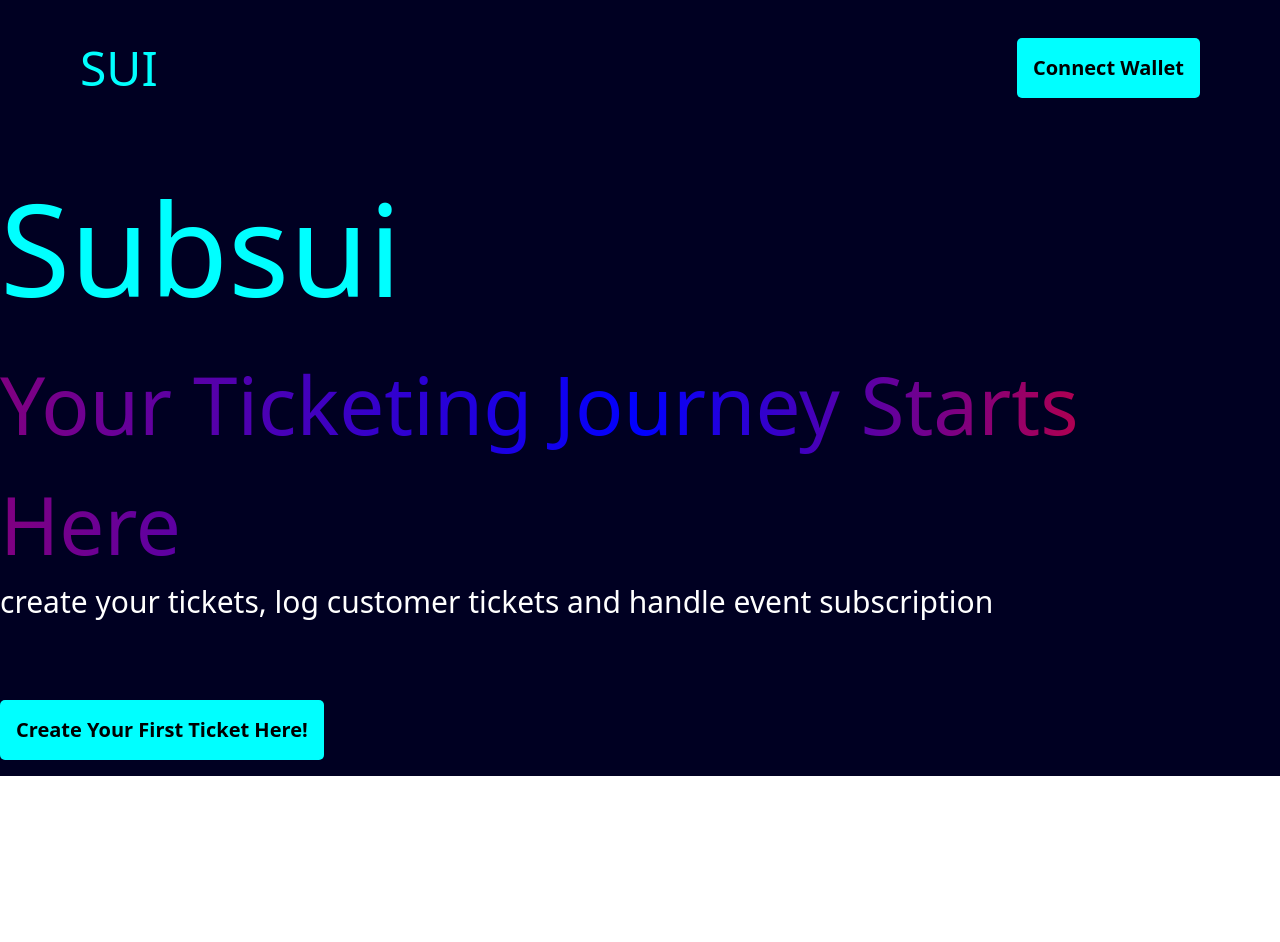
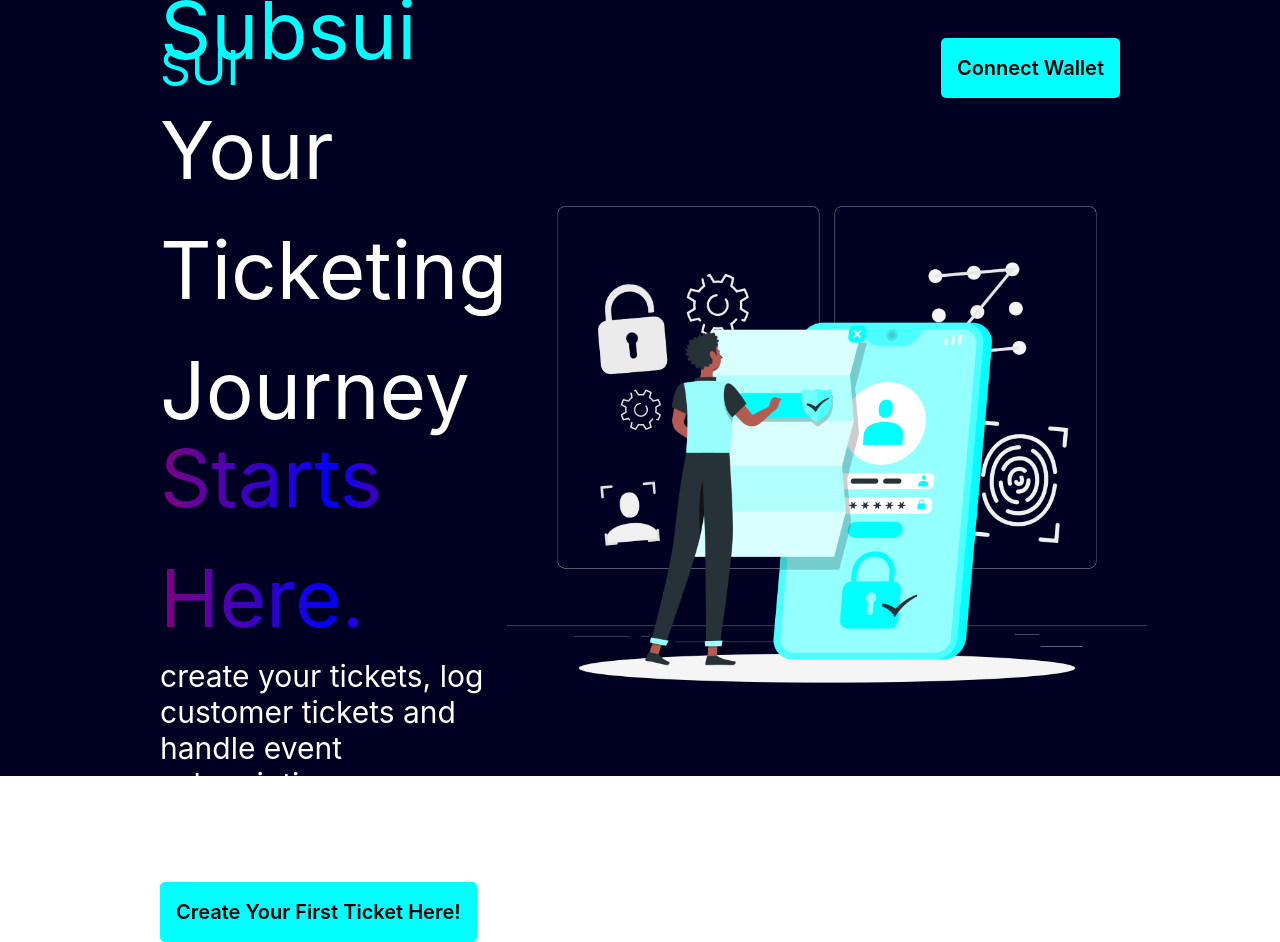
Before and after one commit to FRANKLIN-Intellisence/subsui, a React (Vite) app: page / in a window 1280 px wide. Before the commit the page ends 800 px from the top, so only its background shows below. Built offline with nearby package versions, Linux system fonts and the light colour scheme.

Commit message:
New landing page

```diff
--- a/src/index.css
+++ b/src/index.css
@@ -6,3 +6,6 @@
   -webkit-background-clip: text;
   -webkit-text-fill-color: transparent;
 }
+.font-custom {
+  font-family: 'Inter', sans-serif;
+}
--- a/src/pages/LandingPage.tsx
+++ b/src/pages/LandingPage.tsx
@@ -1,21 +1,24 @@
 import Buttons from '../atoms/Buttons.js'
-// import Landing from '../assets/landing.jpg'
+import Landing from '../assets/landing2.png'
 const LandingPage = () => {
     return (
-        <div className='bg-[#000022] text-[#ffffff] font-sans-serif'>
-            <div className='flex flex-row items-center justify-between py-8 px-20'>
-                <h1 className='text-[#00ffff] text-[3rem]'>SUI</h1>
+        <div className='bg-[#000022] text-[#ffffff] font-custom w-full flex flex-col'>
+            <div className='flex flex-row items-center justify-between py-8 px-[10rem]'>
+                <h1 className='text-[#00ffff] text-[3rem] font-custom'>SUI</h1>
                 <Buttons name="Connect Wallet"/>
             </div>
 
-            <div className='flex flex-row items-center justify-center h-[80vh] '>
-                <div className='font-sans-serif'>
-                <h2 className='text-[8rem] text-[#00ffff]' >Subsui</h2>
-                <h1 className='text-[5rem] text-gradient'>Your Ticketing Journey Starts Here</h1>
+            <div className='flex flex-row items-center justify-between h-[80vh]  px-[10rem] '>
+                <div className='font-sans-serif w-[60%]'>
+                <h2 className='text-[5rem] text-[#00ffff]'>Subsui</h2>
+                <div className='flex flex-col'>
+                <p className='text-[5rem] text-[#ffffff] mb-[-2rem]'>Your Ticketing Journey</p>
+                <p className='text-[5rem] text-gradient'> Starts Here.</p>
+                </div>
                 <p className='text-3xl mb-20'>create your tickets, log customer tickets and handle event subscription</p>
                 <Buttons name="Create Your First Ticket Here!"/>
                 </div>
-                {/* <img src= {Landing} alt="" /> */}
+                <img src= {Landing} alt="" className='w-[40rem]'/>
 
             </div>
 
```
Also changed, not shown: src/assets/landing.png (added), src/assets/landing2.png (added).
